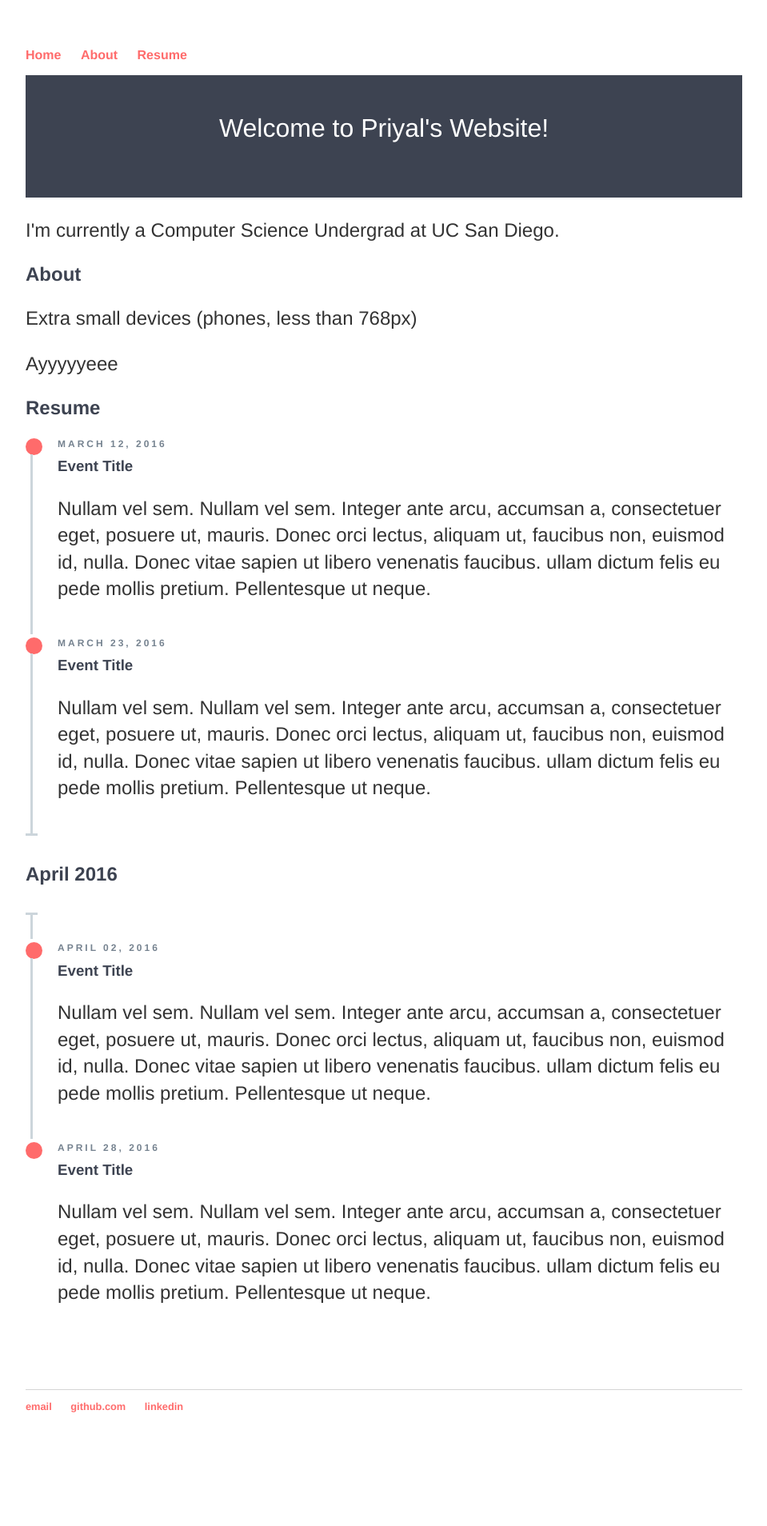
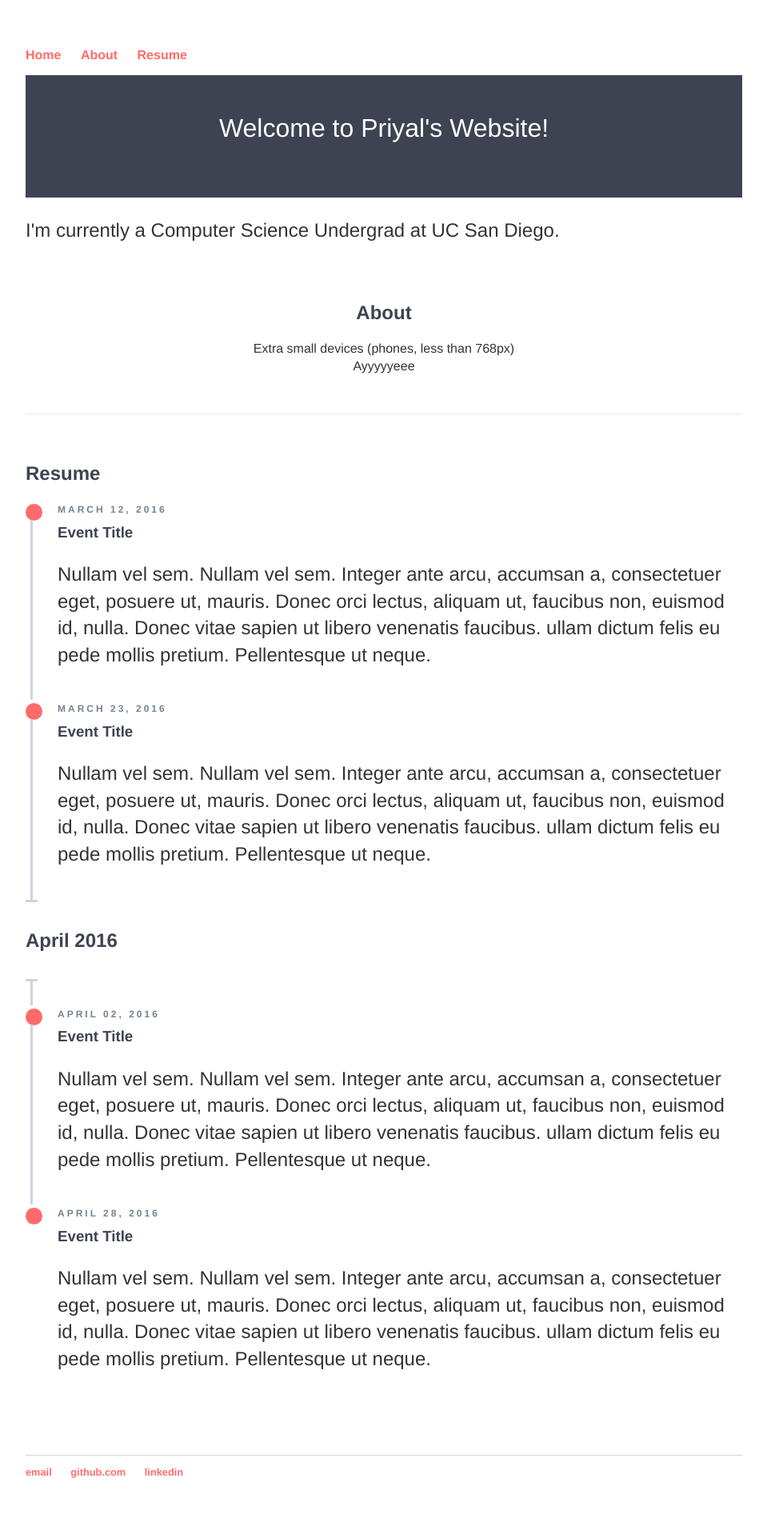
Before and after one commit to p-suneja/p-suneja.github.io, a Jekyll site: the page built from index.html, in a window 1280 px wide. Shown: the whole page at 80% size, without its empty margins (160-1119 px from the left). Built offline with Jekyll 4.4.1, drawn with Linux system fonts in a browser that asks for light colours; before the commit the page ends 1826 px from its top, so only the background shows below that.

Commit message:
trying to see what div does

```diff
--- a/index.html
+++ b/index.html
@@ -13,9 +13,11 @@ title: Priyal's Homepage
      <h2>Basic Timeline</h2>
      <p>Extra small devices (phones, less than 768px)</p>
 </div> -->
+<div class="col-md-12 example-title">
 <a id="ABOUT"><h2>About</h2></a>
 <p>Extra small devices (phones, less than 768px)</p>
 <p>Ayyyyyeee</p>
+</div>
 
 <a id="RESUME"><h2>Resume</h2></a>
 <div class="container-fluid">
```
